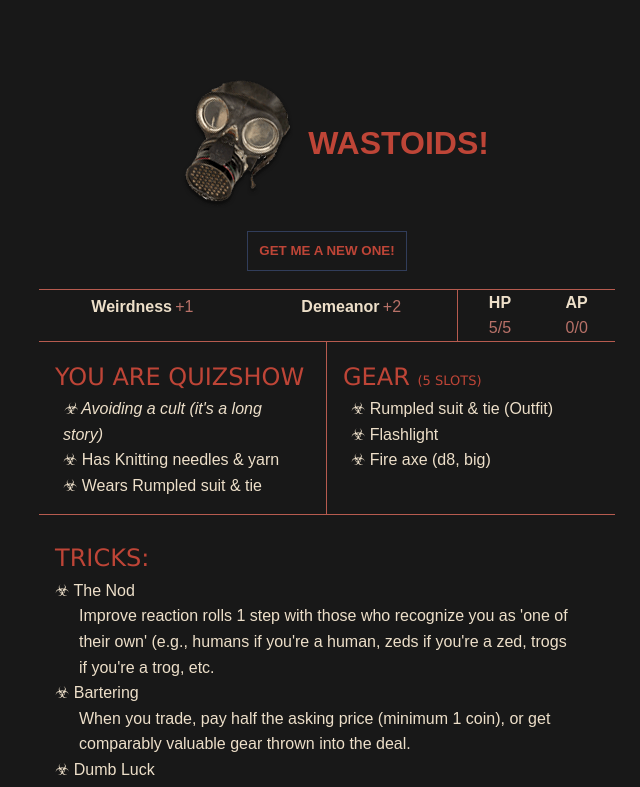
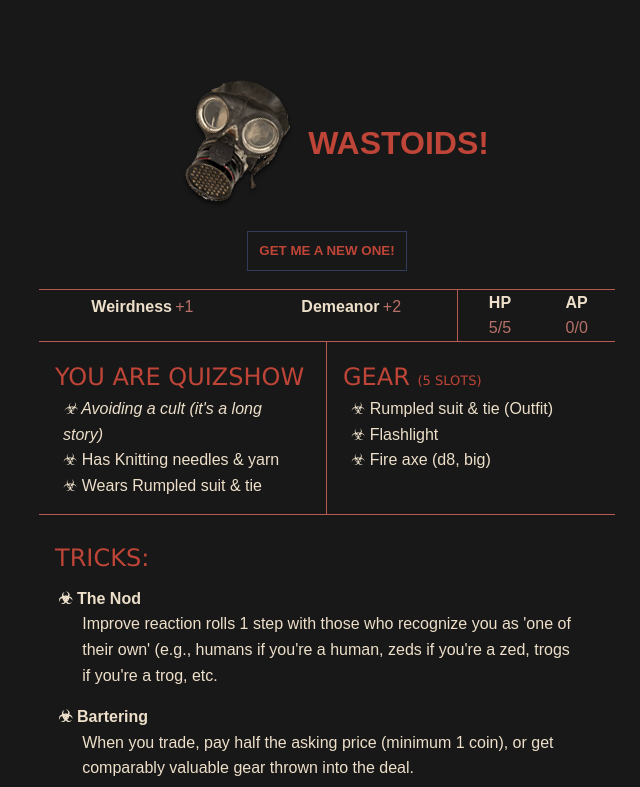
Before and after one commit to jvfe/wastoids, a Vue app: page / in a window 1280 px wide. Shown: the top 787 px of the page, without its empty margins (313-953 px from the left). Built offline with nearby package versions, Linux system fonts and the light colour scheme.

Commit message:
fix: Change layout for trick+description

```diff
--- a/src/components/CharacterGenerator.vue
+++ b/src/components/CharacterGenerator.vue
@@ -275,15 +275,6 @@ export default {
   flex-wrap: wrap;
 }
 
-.category {
-  display: grid;
-  grid-auto-flow: column;
-  grid-template-rows: auto auto;
-  text-align: left;
-  margin: 0.5em 0.2em;
-  grid-template-columns: 1fr auto;
-}
-
 @media (max-width: 600px) {
   #componentPage {
     width: 100vw;
--- a/src/components/SheetSections/Tricks.vue
+++ b/src/components/SheetSections/Tricks.vue
@@ -4,7 +4,7 @@
     <ul class="trickList">
       <li class="trickElem" v-for="(value, trick) in tricks" :key="trick">
         <div class="category">
-          <h4 class="trick">
+          <h4 class="trickName">
             ☣ {{ trick }}
             <span v-if="value.length > 1" class="quantity"
               >(x{{ value.length }})</span
@@ -60,6 +60,15 @@ export default {
   font-style: italic;
 }
 
+.category {
+  display: grid;
+  grid-auto-flow: column;
+  grid-template-rows: auto auto;
+  text-align: left;
+  margin: 0.5em 0.2em;
+  grid-template-columns: 1fr auto;
+}
+
 @media (max-width: 600px) {
   .trickDescription {
     padding: 0 1em;
```
